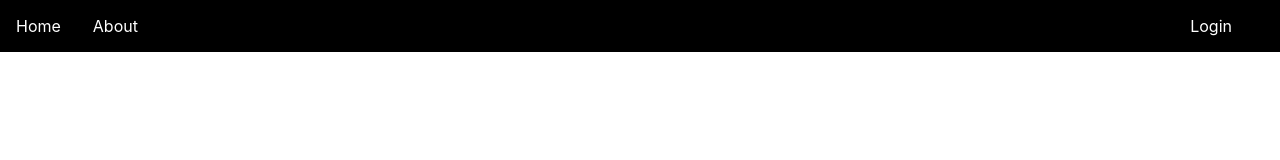
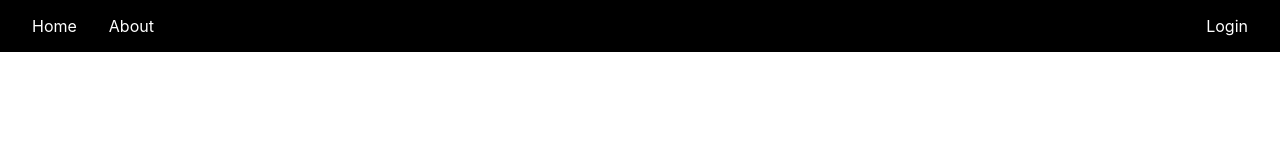
Before and after one commit to Sallaa/album-review, a React (Create React App) app in the folder client/: page / in a window 1280 px wide. Shown: the top 160 px of the page. Built offline with nearby package versions, Linux system fonts and the light colour scheme.

Commit message:
Fixed padding nav

```diff
--- a/client/src/Nav/Nav.jsx
+++ b/client/src/Nav/Nav.jsx
@@ -16,17 +16,23 @@ const css_nav = css `
   }
 
   li {
-    margin-right: 2rem;
+    padding-left: 1rem;
+    padding-right: 1rem;
   }
 `;
 
-const css_ul = css`
+const css_ul = css `
   display: flex;
   flex-flow: row wrap;
   justify-content: flex-start;
+  align-content: flex-start;
   list-style-type: none;
   padding: 1rem;
   margin-top: 0;
+`;
+
+const css_login = css `
+    margin-left: auto;
 `;
 
 export default() => {
@@ -40,7 +46,7 @@ export default() => {
                 <li>
                     <Link to="/about">About</Link>
                 </li>
-                <li css={css ` align-self: flex-end; margin: auto; `}>
+                <li css={css_login}>
                     <Link to="/login">Login</Link>
                 </li>
             </ul>
```
